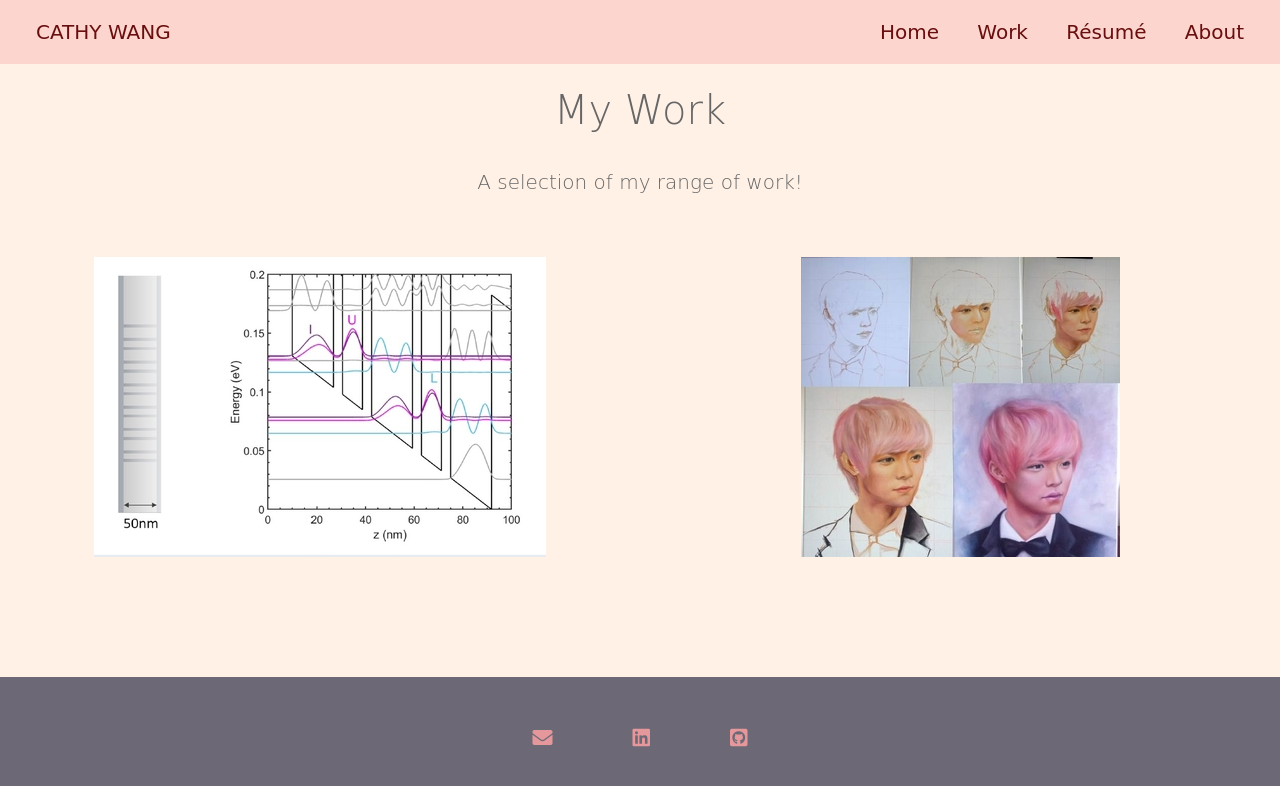
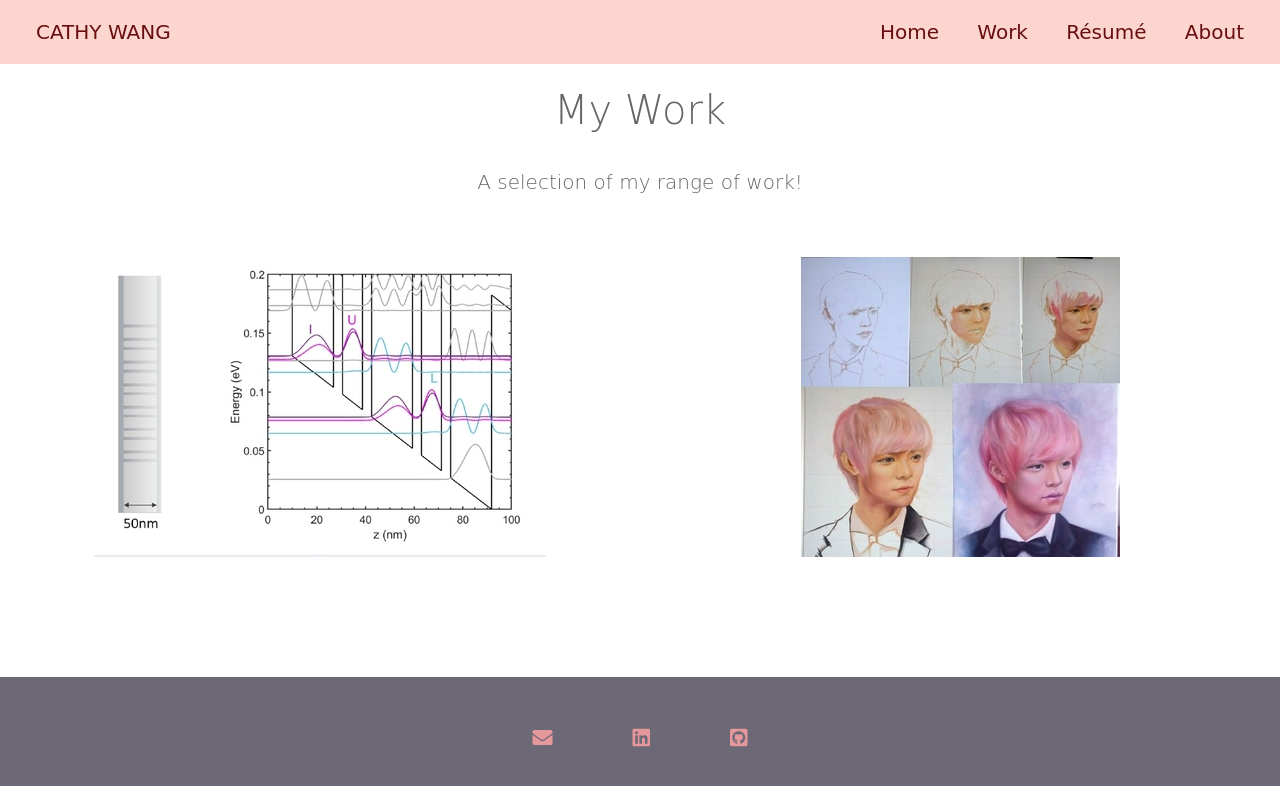
Before and after one commit to kx-wang/kx-wang.github.io, a plain HTML site: page work.html in a window 1280 px wide. Drawn offline with Linux system fonts and the light colour scheme; a web font is replaced by a local one.

Commit message:
Update main.css

```diff
--- a/assets/css/main.css
+++ b/assets/css/main.css
@@ -105,7 +105,7 @@ img {
 /* ---------------------------------------------------------------------------*/
 .work-page{
     text-align: center;
-    background-color: #fff1e6;
+    background-color: white;
 }
 .section__title {
     margin-top: 2em;
```
